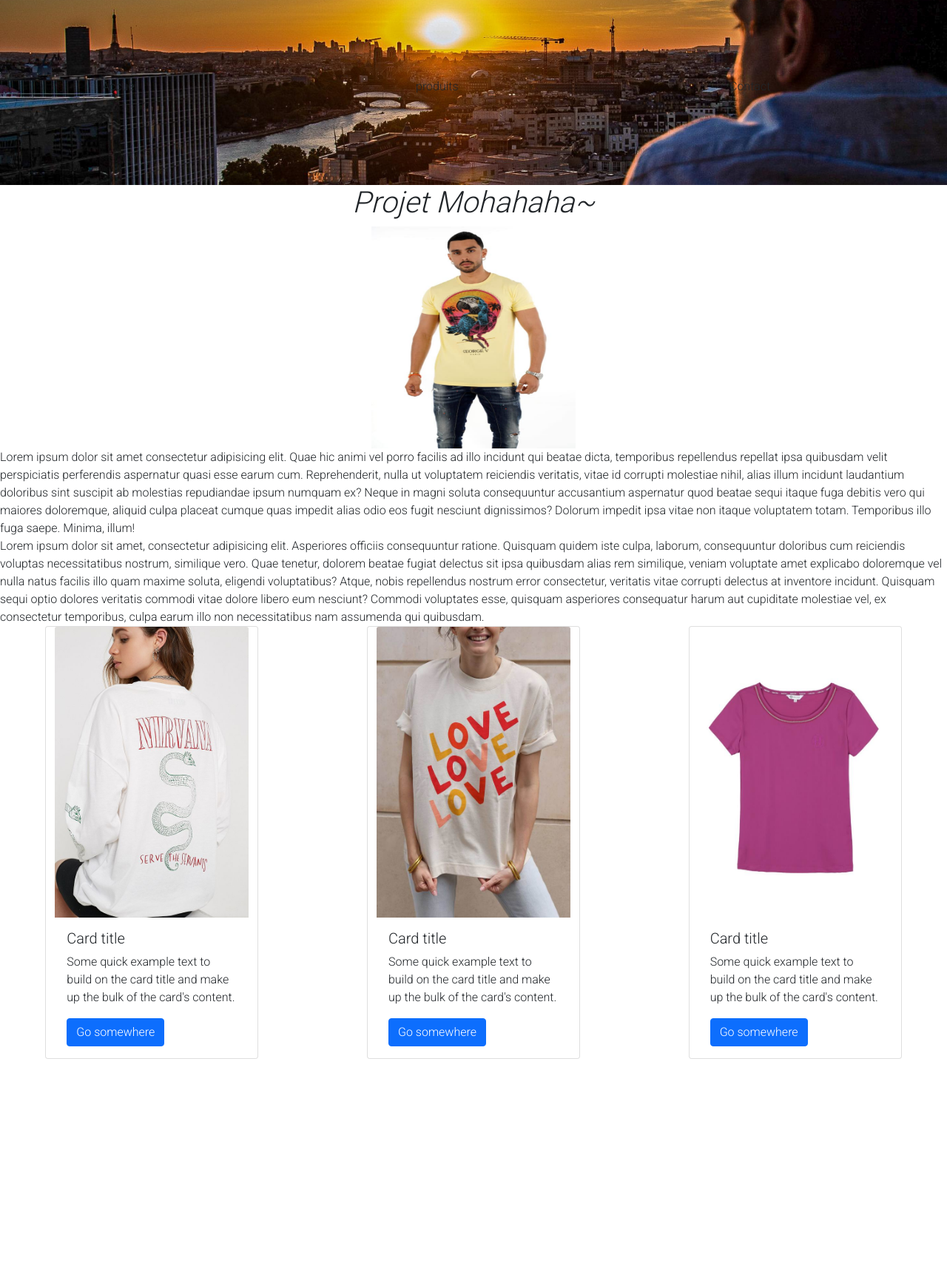
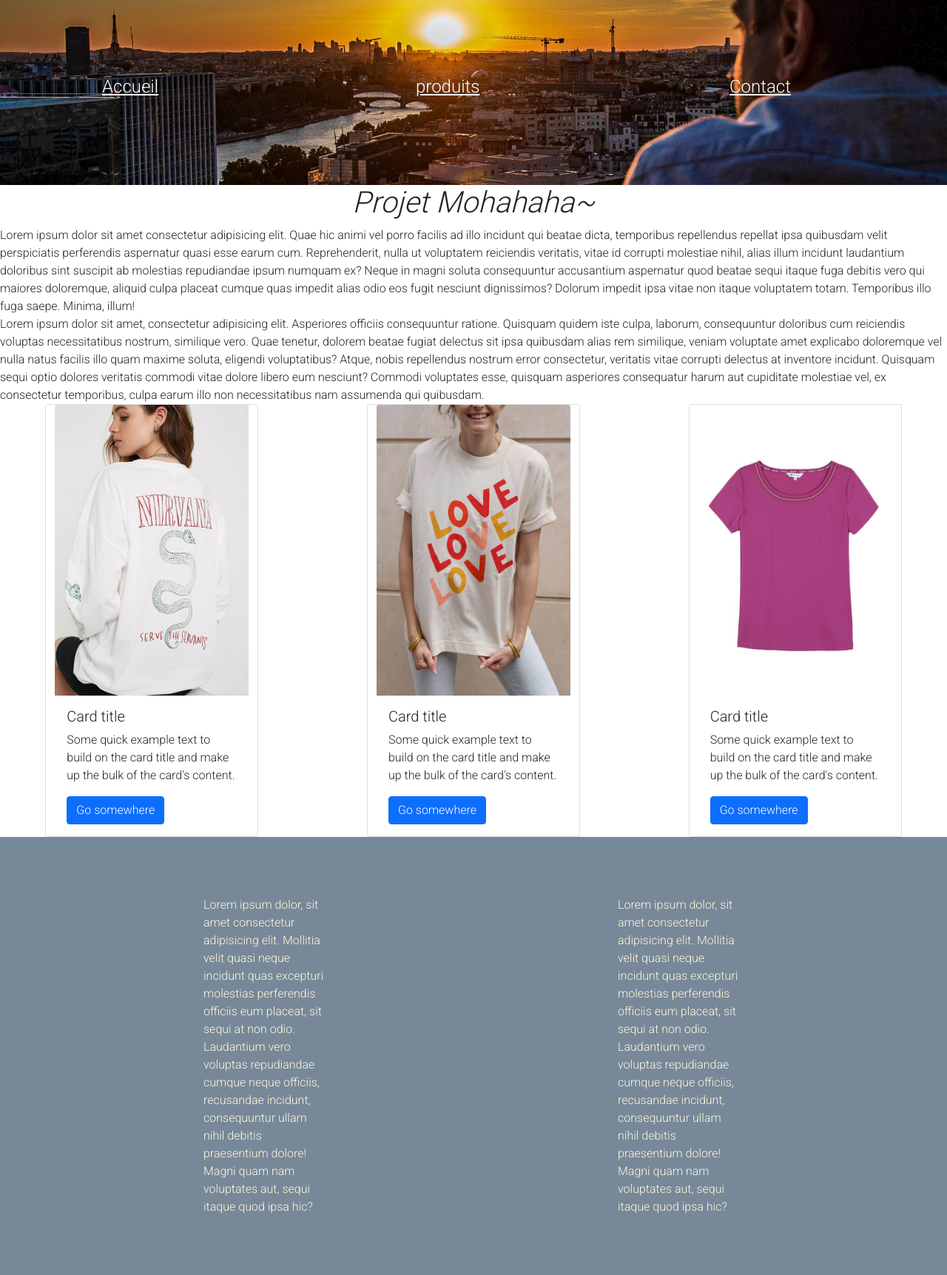
Before and after one commit to konomoha/Projet_Moha, a PHP site: page / in a window 1280 px wide. Shown: the whole page at 74% size. Before the commit the page ends 1431 px from the top, so only its background shows below. Run offline with PHP 8.4, Linux system fonts and the light colour scheme.

Commit message:
refonte du site

```diff
--- a/index.php
+++ b/index.php
@@ -20,9 +20,9 @@
 
     <nav >
         <ul class="row justify-content-around ">
-            <li class="col-md-2"><a href="" class="text-dark">Accueil</a></li>
-            <li class="col-md-2"><a href="" class="text-dark">produits</a></li>
-            <li class="col-md-2"><a href="" class="text-dark">Contact</a></li>
+            <li class="col-md-2"><a href="" >Accueil</a></li>
+            <li class="col-md-2"><a href="" >produits</a></li>
+            <li class="col-md-2"><a href="" >Contact</a></li>
 
         </ul>
     </nav>
@@ -32,7 +32,7 @@
     <main>
         <h1 class="text-center fst-italic">Projet Mohahaha~</h1>
         <section>
-            <div id="test" class="col-md-5 mx-auto row justify-content-center"><img src="tee-shirt3.jpg" alt="" > </div>
+
             <article>
 
                 Lorem ipsum dolor sit amet consectetur adipisicing elit. Quae hic animi vel porro facilis ad illo incidunt qui beatae dicta, temporibus repellendus repellat ipsa quibusdam velit perspiciatis perferendis aspernatur quasi esse earum cum. Reprehenderit, nulla ut voluptatem reiciendis veritatis, vitae id corrupti molestiae nihil, alias illum incidunt laudantium doloribus sint suscipit ab molestias repudiandae ipsum numquam ex? Neque in magni soluta consequuntur accusantium aspernatur quod beatae sequi itaque fuga debitis vero qui maiores doloremque, aliquid culpa placeat cumque quas impedit alias odio eos fugit nesciunt dignissimos? Dolorum impedit ipsa vitae non itaque voluptatem totam. Temporibus illo fuga saepe. Minima, illum!
@@ -72,6 +72,12 @@
         </section>
     </main>
 
+    <footer>
+        <article id="f1">Lorem ipsum dolor, sit amet consectetur adipisicing elit. Mollitia velit quasi neque incidunt quas excepturi molestias perferendis officiis eum placeat, sit sequi at non odio. Laudantium vero voluptas repudiandae cumque neque officiis, recusandae incidunt, consequuntur ullam nihil debitis praesentium dolore! Magni quam nam voluptates aut, sequi itaque quod ipsa hic?</article>
+
+        <article  id="f2">Lorem ipsum dolor, sit amet consectetur adipisicing elit. Mollitia velit quasi neque incidunt quas excepturi molestias perferendis officiis eum placeat, sit sequi at non odio. Laudantium vero voluptas repudiandae cumque neque officiis, recusandae incidunt, consequuntur ullam nihil debitis praesentium dolore! Magni quam nam voluptates aut, sequi itaque quod ipsa hic?</article>
+    </footer>
+
 
     <script src="https://cdn.jsdelivr.net/npm/bootstrap@5.1.3/dist/js/bootstrap.bundle.min.js" integrity="sha384-ka7Sk0Gln4gmtz2MlQnikT1wXgYsOg+OMhuP+IlRH9sENBO0LRn5q+8nbTov4+1p" crossorigin="anonymous"></script>
   </body>
--- a/style.css
+++ b/style.css
@@ -20,12 +20,13 @@ nav ul{
 
 li{
     list-style-type: none;
-
+    font-size: 24px;
 }
 
-li a{
-    color: cornsilk;
-    text-decoration: none;
+
+a:visited{
+    color: white;
+
 }
 
 #test img{
@@ -33,3 +34,15 @@ li a{
     width: 300px;
     height: 300px;
 }
+
+footer{
+    background-color: lightslategray;
+    display: flex;
+    justify-content: space-around;
+    padding: 80px;
+}
+
+#f1, #f2{
+    width: 170px;
+    color: cornsilk;
+}
```
